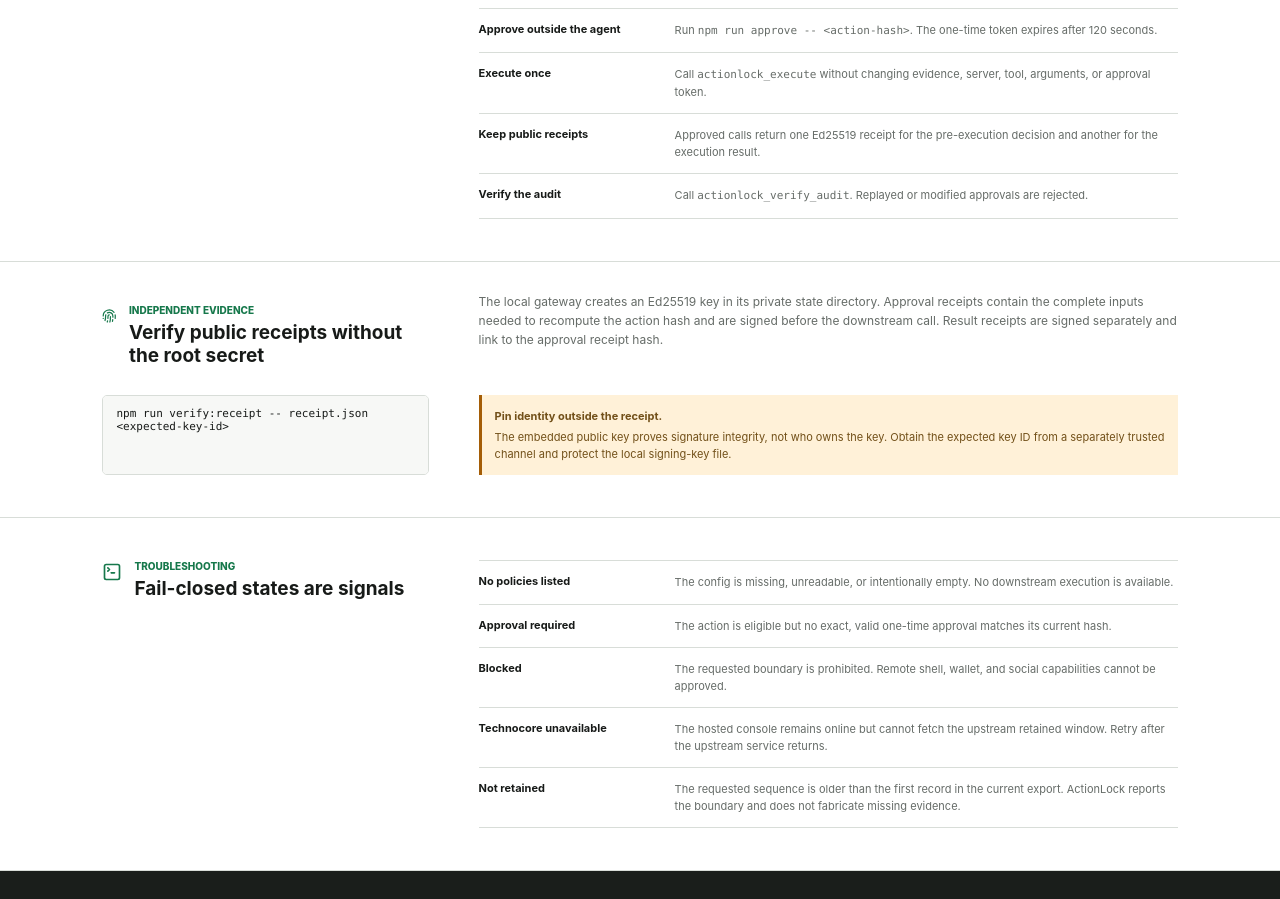
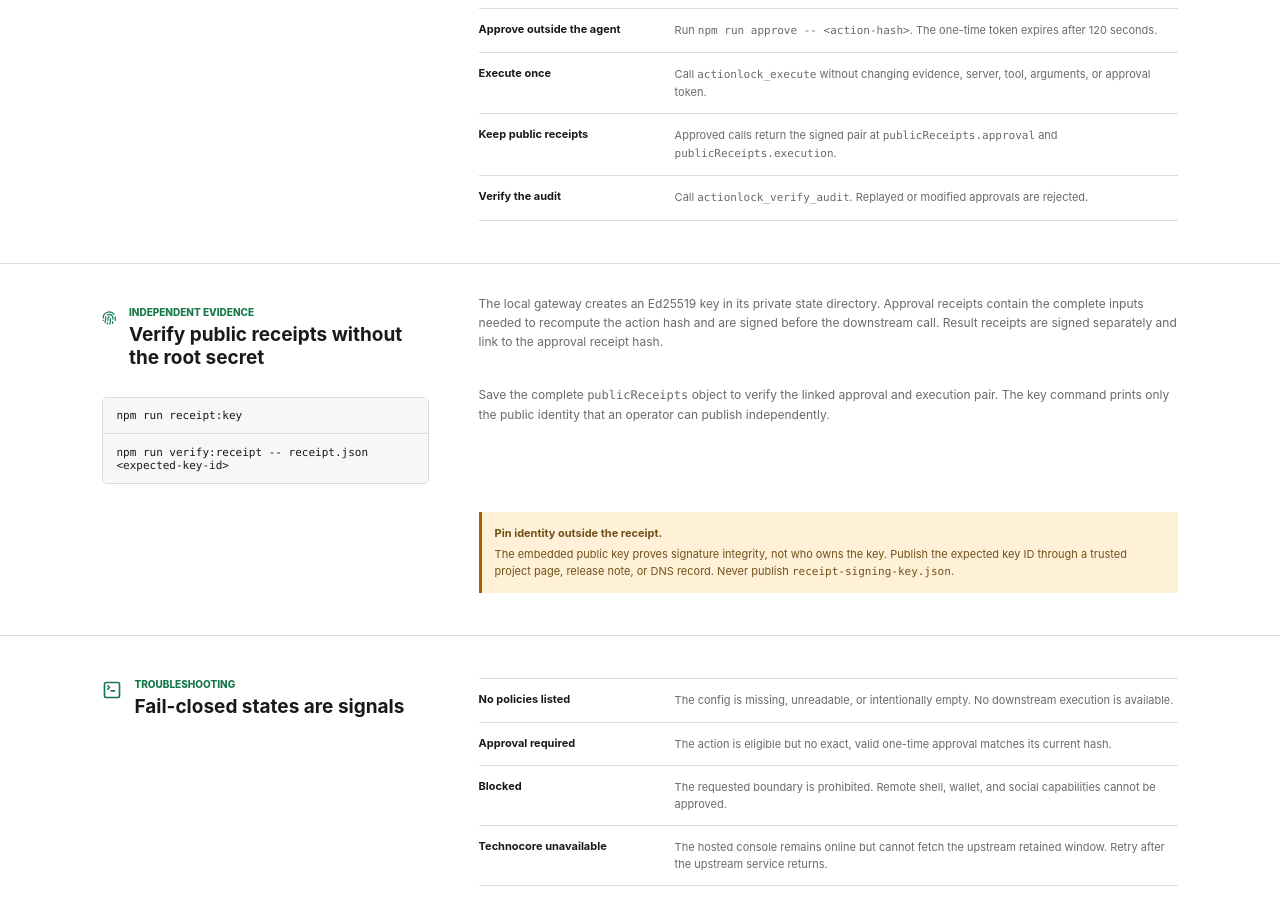
Before and after one commit to Vegeta451/technocore-actionlock, a Next.js app: page /docs in a window 1280 px wide. Shown: the part 3220-4119 px from the top of the page. Built offline with nearby package versions, Linux system fonts and the light colour scheme.

Commit message:
Document public receipt identity workflow

```diff
--- a/package.json
+++ b/package.json
@@ -14,7 +14,8 @@
     "check:mcp": "node scripts/mcp-smoke.mjs",
     "mcp": "tsx src/mcp/index.ts",
     "approve": "tsx src/cli/approve.ts",
-    "verify:receipt": "tsx src/cli/verify-receipt.ts"
+    "verify:receipt": "tsx src/cli/verify-receipt.ts",
+    "receipt:key": "tsx src/cli/receipt-key.ts"
   },
   "dependencies": {
     "@modelcontextprotocol/sdk": "^1.17.5",
--- a/src/app/docs/page.tsx
+++ b/src/app/docs/page.tsx
@@ -131,7 +131,7 @@ export default function DocsPage(): React.ReactElement {
           <li><strong>Preview exact arguments</strong><span>Call <code>actionlock_preview</code>. Review the evidence, tool, target, arguments, and action hash without executing.</span></li>
           <li><strong>Approve outside the agent</strong><span>Run <code>npm run approve -- &lt;action-hash&gt;</code>. The one-time token expires after 120 seconds.</span></li>
           <li><strong>Execute once</strong><span>Call <code>actionlock_execute</code> without changing evidence, server, tool, arguments, or approval token.</span></li>
-          <li><strong>Keep public receipts</strong><span>Approved calls return one Ed25519 receipt for the pre-execution decision and another for the execution result.</span></li>
+          <li><strong>Keep public receipts</strong><span>Approved calls return the signed pair at <code>publicReceipts.approval</code> and <code>publicReceipts.execution</code>.</span></li>
           <li><strong>Verify the audit</strong><span>Call <code>actionlock_verify_audit</code>. Replayed or modified approvals are rejected.</span></li>
         </ol>
       </section>
@@ -139,8 +139,9 @@ export default function DocsPage(): React.ReactElement {
       <section className="guide-section" id="receipts">
         <div className="guide-section-title"><Fingerprint aria-hidden="true" /><div><span>Independent evidence</span><h2>Verify public receipts without the root secret</h2></div></div>
         <p>The local gateway creates an Ed25519 key in its private state directory. Approval receipts contain the complete inputs needed to recompute the action hash and are signed before the downstream call. Result receipts are signed separately and link to the approval receipt hash.</p>
-        <div className="command-list"><code>npm run verify:receipt -- receipt.json &lt;expected-key-id&gt;</code></div>
-        <div className="guide-warning"><strong>Pin identity outside the receipt.</strong><span>The embedded public key proves signature integrity, not who owns the key. Obtain the expected key ID from a separately trusted channel and protect the local signing-key file.</span></div>
+        <div className="command-list"><code>npm run receipt:key</code><code>npm run verify:receipt -- receipt.json &lt;expected-key-id&gt;</code></div>
+        <p>Save the complete <code>publicReceipts</code> object to verify the linked approval and execution pair. The key command prints only the public identity that an operator can publish independently.</p>
+        <div className="guide-warning"><strong>Pin identity outside the receipt.</strong><span>The embedded public key proves signature integrity, not who owns the key. Publish the expected key ID through a trusted project page, release note, or DNS record. Never publish <code>receipt-signing-key.json</code>.</span></div>
       </section>
 
       <section className="guide-section">
```
Also changed, not shown: src/cli/receipt-key.ts (added, +15 -0 lines), public/llms.txt, 2 other files (tests, documents, lock files or other folders).
